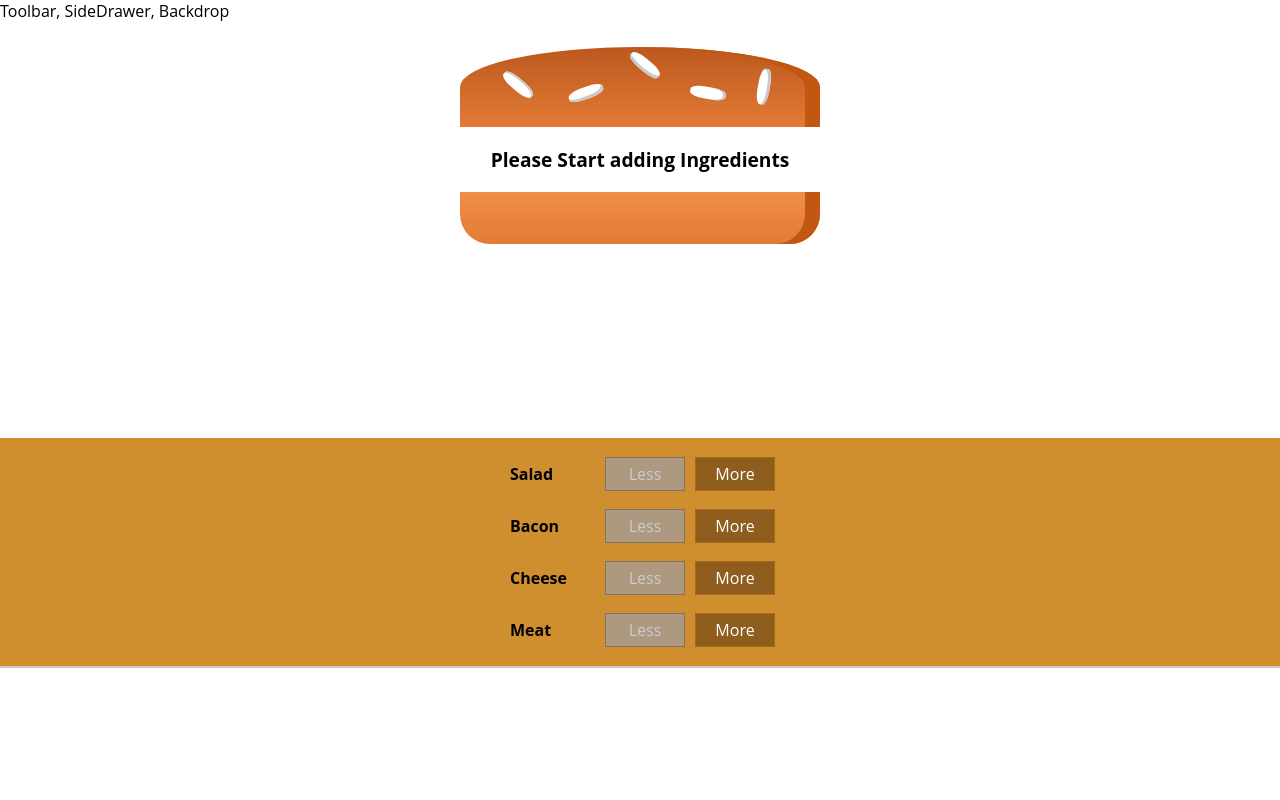
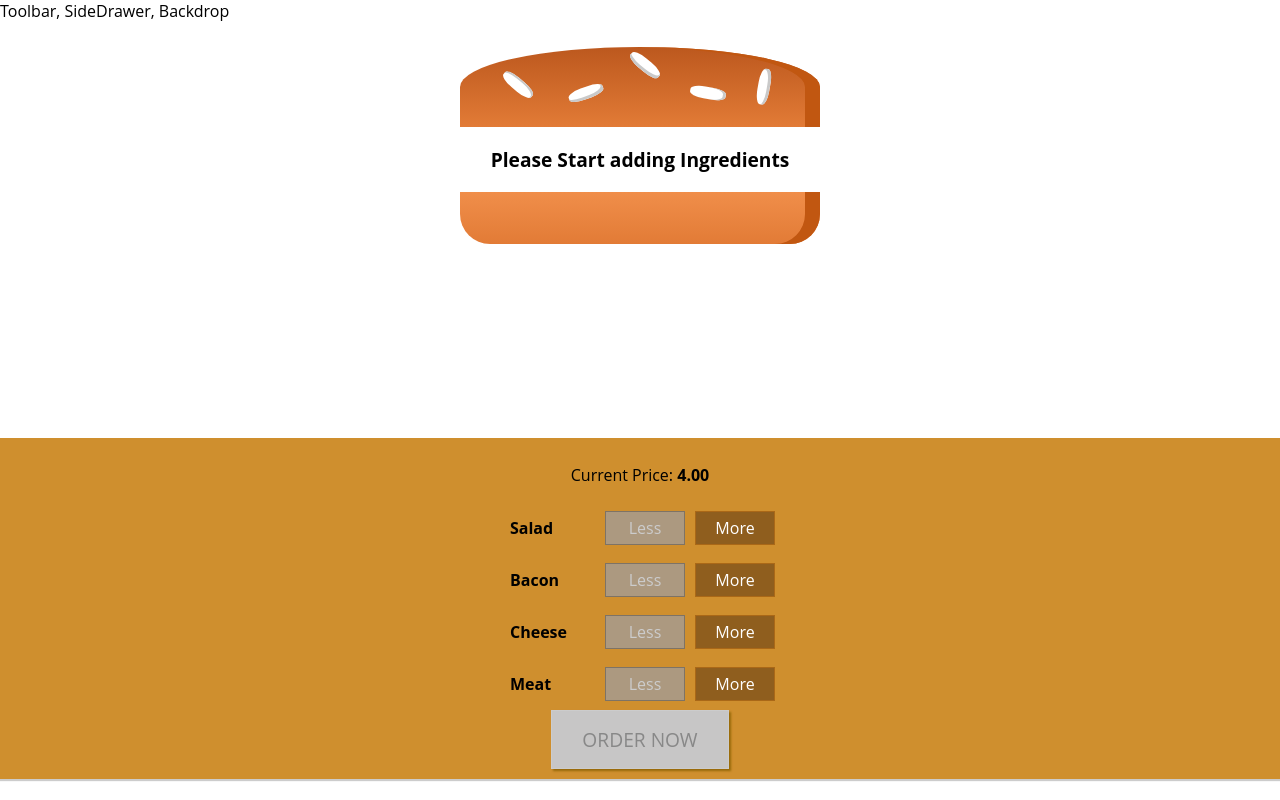
Before and after one commit to edwinb24/burger_builder, a React (Create React App) app: page / in a window 1280 px wide. Built offline with nearby package versions, Linux system fonts and the light colour scheme; a web font is replaced by a local one.

Commit message:
Added Order Button

```diff
--- a/src/components/Burger/BuildControls/BuildControls.js
+++ b/src/components/Burger/BuildControls/BuildControls.js
@@ -12,6 +12,7 @@
 
 const buildControls = (props) =>
     <div className={classes.BuildControls}>
+        <p>Current Price: <strong>{props.price.toFixed(2)}</strong></p>
         {controls.map(ctrl =>
                 <BuildControl
                 key={ctrl.label}
@@ -22,6 +23,7 @@
                 amountLeft={props.ingredients[ctrl.type]}
                 />
         )}
+        <button className={classes.OrderButton} disabled={!props.purchaseable}>ORDER NOW</button>
     </div>
 
 export default buildControls
--- a/src/components/Burger/BuildControls/BuildControls.module.css
+++ b/src/components/Burger/BuildControls/BuildControls.module.css
@@ -8,3 +8,45 @@
     margin: auto;
     padding: 10px 0;
 }
+
+
+.OrderButton {
+    background-color: #DAD735;
+    outline: none;
+    cursor: pointer;
+    border: 1px solid #966909;
+    color: #966909;
+    font-family: inherit;
+    font-size: 1.2em;
+    padding: 15px 30px;
+    box-shadow: 2px 2px 2px #966909;
+}
+
+.OrderButton:hover, .OrderButton:active {
+    background-color: #A0DB41;
+    border: 1px solid #966909;
+    color: #966909;
+}
+
+.OrderButton:disabled {
+    background-color: #C7C6C6;
+    cursor: not-allowed;
+    border: 1px solid #ccc;
+    color: #888888;
+}
+
+.OrderButton:not(:disabled) {
+    animation: enable 0.3s linear;
+}
+
+@keyframes enable {
+    0% {
+        transform: scale(1);
+    }
+    60% {
+        transform: scale(1.1);
+    }
+    100% {
+        transform: scale(1);
+    }
+}
--- a/src/containers/BurgerBuilder/BurgerBuilder.js
+++ b/src/containers/BurgerBuilder/BurgerBuilder.js
@@ -18,7 +18,19 @@
             cheese: 0,
             meat: 0
         },
-        totalPrice: 4
+        totalPrice: 4,
+        purchaseable: false
+    }
+
+    updatingPurchaseState (ingredients) {
+        const sum = Object.keys(ingredients)
+            .map(igKey => {
+                return ingredients[igKey]
+            })
+            .reduce((sum, el) => {
+                return sum + el
+            }, 0)
+        this.setState({purchaseable: sum > 0})
     }
 
     addIngredientHandler = (type) => {
@@ -32,7 +44,7 @@
             ingredients : updatedIngredients,
             totalPrice: newPrice
         })
-
+        this.updatingPurchaseState(updatedIngredients)
     }
 
     removeIngredientHandler = (type) => {
@@ -40,12 +52,13 @@
             ...this.state.ingredients
         }
         updatedIngredients[type] = this.state.ingredients[type] - 1
-        const priceIncrease = INGREDIENT_PRICES[type]
-        const newPrice = this.state.totalPrice - priceIncrease
+        const priceDeduction = INGREDIENT_PRICES[type]
+        const newPrice = this.state.totalPrice - priceDeduction
         this.setState({
             ingredients : updatedIngredients,
             totalPrice: newPrice
         })
+        this.updatingPurchaseState(updatedIngredients)
     }
 
 
@@ -57,6 +70,8 @@
                     ingredientAdded={this.addIngredientHandler}
                     ingredientRemove={this.removeIngredientHandler}
                     ingredients={this.state.ingredients}
+                    price={this.state.totalPrice}
+                    purchaseable={this.state.purchaseable}
                 />
             </Fragment>
         )
```
